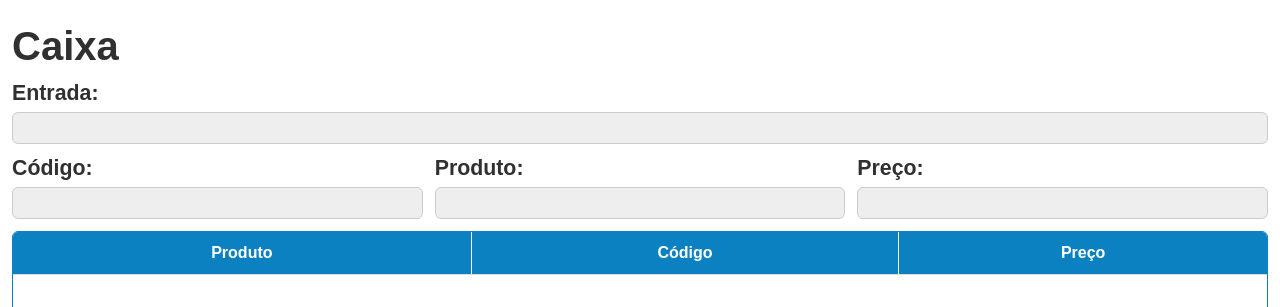
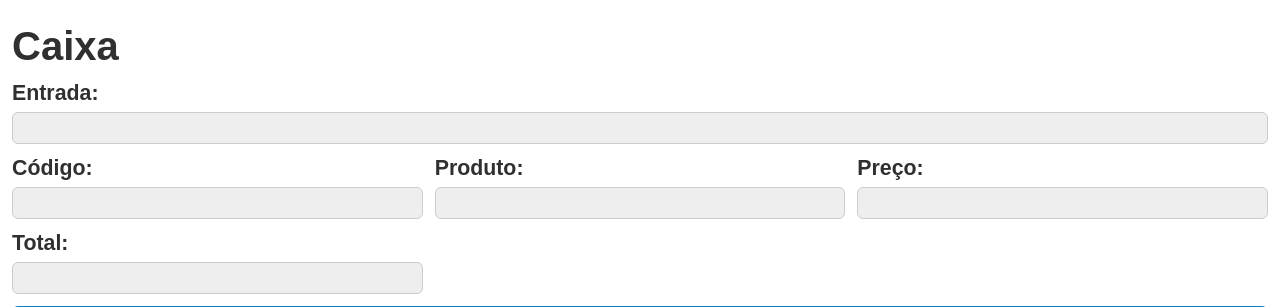
Before and after one commit to luizFelipe018/omiroERP, a Django app: page /cashier/ in a window 1280 px wide. Shown: the top 307 px of the page. Run offline with Django 5.2, Linux system fonts and the light colour scheme; lists and menus that the app fills with data are empty.

Commit message:
Adding total purchase price to cashier page

```diff
--- a/app_supermercado/static/cashier/index.js
+++ b/app_supermercado/static/cashier/index.js
@@ -4,10 +4,16 @@ import {executorUse, execute} from "./executor.js";
 (function() {
     const form = document.getElementById("form");
     const input = document.getElementById("input");
+
     const codeInput = document.getElementById("code-input");
     const nameInput = document.getElementById("name-input");
+
     const priceInput = document.getElementById("price-input");
+    const totalInput = document.getElementById("total-input");
+
     const productTableBody = document.getElementById("product-table-body");
+
+    let totalPrice = 0;
 
     function createProductTableRow(product) {
         const tr = document.createElement("tr");
@@ -30,6 +36,9 @@ import {executorUse, execute} from "./executor.js";
     function addProductIntoList(product, table) {
         const tableRow = createProductTableRow(product);
         table.appendChild(tableRow);
+
+        totalPrice += Number(product.price);
+        totalInput.value = totalPrice.toFixed(2);
     }
 
     async function getProduct(code) {
@@ -81,4 +90,5 @@ import {executorUse, execute} from "./executor.js";
     codeInput.value = '';
     nameInput.value = '';
     priceInput.value = '';
+    totalInput.value = '';
 })();
--- a/app_supermercado/templates/usuarios/cashier.html
+++ b/app_supermercado/templates/usuarios/cashier.html
@@ -28,6 +28,10 @@
                     <label>Preço:</label>
                     <input id="price-input" type="number" readonly>
                 </div>
+                <div>
+                    <label>Total:</label>
+                    <input id="total-input" type="number" readonly>
+                </div>
             </form>
             <div class="table-container">
                 <table>
```
